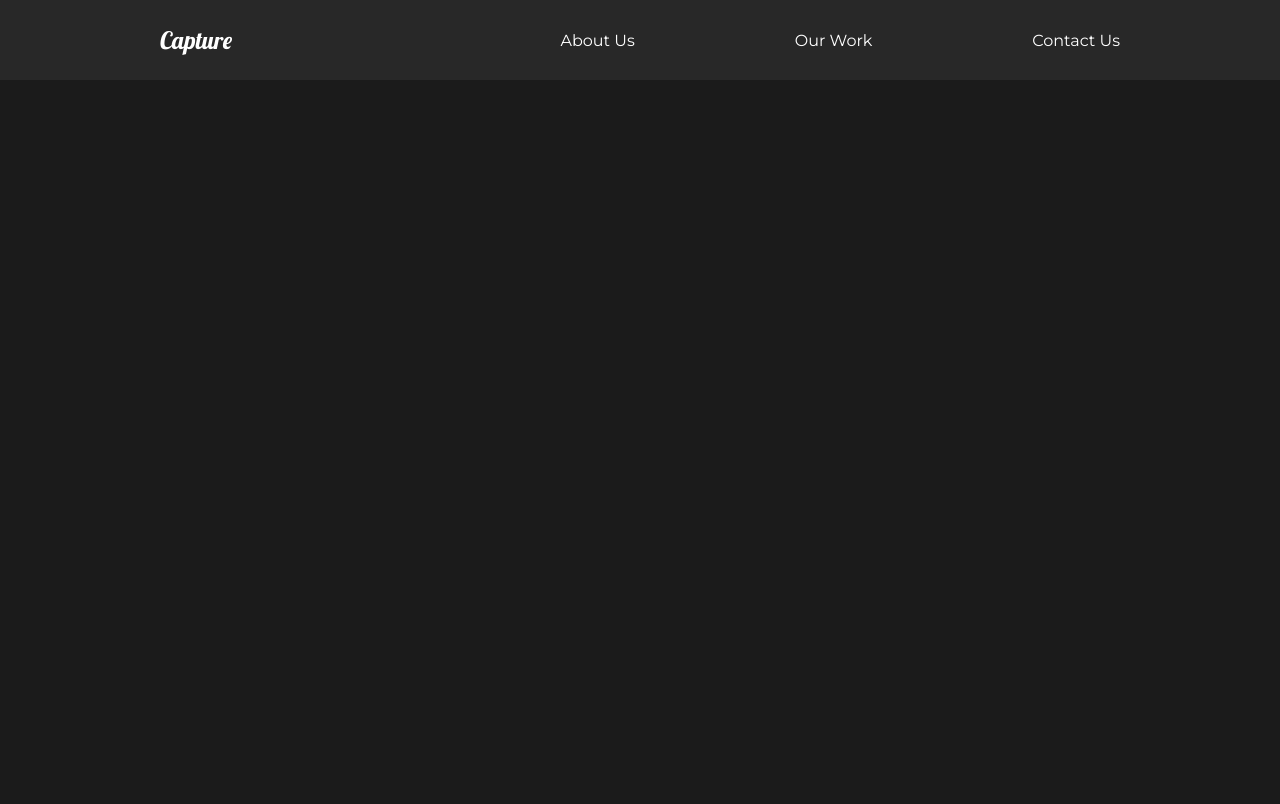
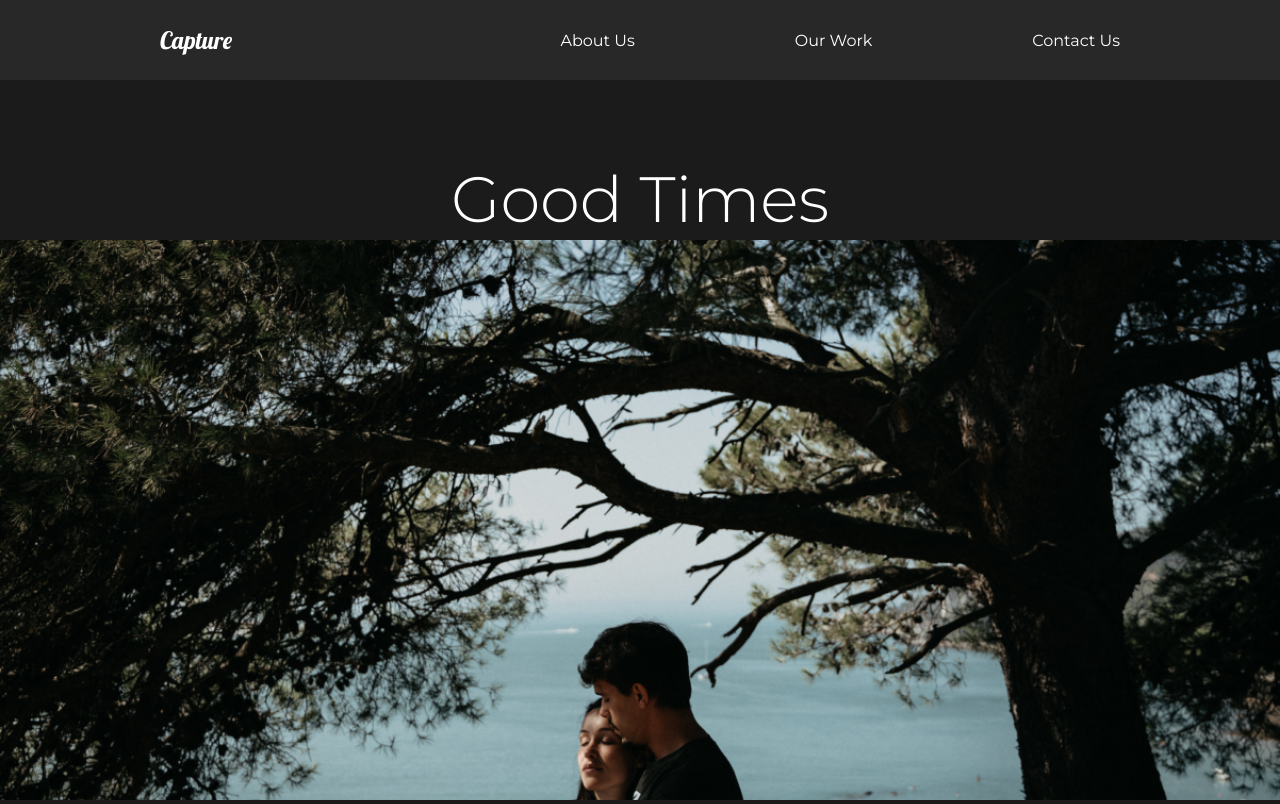
Before and after one commit to IoanLT/Portfolio, a React (Create React App) app: page /work/good-times in a window 1280 px wide. Built offline with nearby package versions, Linux system fonts and the light colour scheme.

Commit message:
adding movieDetail and movieState components

```diff
--- a/src/App.js
+++ b/src/App.js
@@ -5,6 +5,7 @@
 import AboutUs from "./pages/AboutUs";
 import OurWork from "./pages/OurWork";
 import ContactUs from "./pages/ContactUs";
+import MovieDetail from "./pages/MovieDetail";
 // Router
 import { Switch, Route } from 'react-router-dom';
 
@@ -16,9 +17,27 @@
       <Header />
 
       <Switch>
-        <Route exact path="/" render={(props) => <AboutUs {...props} />} />
-        <Route path="/our-work" render={(props) => <OurWork {...props} />} />
-        <Route path="/contact-us" render={(props) => <ContactUs {...props} />} />
+        {/* <Route exact path="/" render={(props) => <AboutUs {...props} />} />
+        <Route exact path="/our-work" render={(props) => <OurWork {...props} />} />
+        <Route exact path="/work/:id" render={(props) => <MovieDetail {...props} />} />
+        <Route exact path="/contact-us" render={(props) => <ContactUs {...props} />} />  */}
+
+        <Route exact path="/">
+          <AboutUs />
+        </Route>
+
+        <Route path="/our-work">
+          <OurWork />
+        </Route>
+
+        <Route path="/work/:id">
+          <MovieDetail />
+        </Route>
+
+        <Route path="/contact-us">
+          <ContactUs />
+        </Route>
+
       </Switch>
     </div>
   )
--- /dev/null
+++ b/src/movieState.js
@@ -0,0 +1,81 @@
+//Import Images
+import athlete from "./assets/athlete-small.png";
+import goodtimes from "./assets/goodtimes-small.png";
+import theracer from "./assets/theracer-small.png";
+import athlete2 from "./assets/athlete2.png";
+import goodtimes2 from "./assets/good-times2.jpg";
+import theracer2 from "./assets/the-racer2.jpg";
+
+export const MovieState = () => {
+  return [
+    {
+      title: "The Athlete",
+      mainImg: athlete,
+      secondaryImg: athlete2,
+      url: "/work/the-athlete",
+      awards: [
+        {
+          title: "Truly A masterpiece",
+          description:
+            "“Lorem Ipsum is simply dummy text of the printing and typesetting industry.”",
+        },
+        {
+          title: "Fresh look on a brutal sport.",
+          description:
+            "“Lorem Ipsum is simply dummy text of the printing and typesetting industry.”",
+        },
+        {
+          title: "It’s okay lmao.",
+          description:
+            "“Lorem Ipsum is simply dummy text of the printing and typesetting industry.”",
+        },
+      ],
+    },
+    {
+      title: "Good Times",
+      mainImg: goodtimes,
+      url: "/work/good-times",
+      secondaryImg: goodtimes2,
+      awards: [
+        {
+          title: "Truly A masterpiece",
+          description:
+            "“Lorem Ipsum is simply dummy text of the printing and typesetting industry.”",
+        },
+        {
+          title: "Fresh look on a brutal sport.",
+          description:
+            "“Lorem Ipsum is simply dummy text of the printing and typesetting industry.”",
+        },
+        {
+          title: "It’s okay lmao.",
+          description:
+            "“Lorem Ipsum is simply dummy text of the printing and typesetting industry.”",
+        },
+      ],
+    },
+    {
+      title: "The Racer",
+      mainImg: theracer,
+      url: "/work/the-racer",
+      secondaryImg: theracer2,
+      awards: [
+        {
+          title: "Truly A masterpiece",
+          description:
+            "“Lorem Ipsum is simply dummy text of the printing and typesetting industry.”",
+        },
+        {
+          title: "Fresh look on a brutal sport.",
+          description:
+            "“Lorem Ipsum is simply dummy text of the printing and typesetting industry.”",
+        },
+        {
+          title: "It’s okay lmao.",
+          description:
+            "“Lorem Ipsum is simply dummy text of the printing and typesetting industry.”",
+        },
+      ],
+    },
+  ];
+};
--- /dev/null
+++ b/src/pages/MovieDetail.js
@@ -0,0 +1,58 @@
+import React, { useState, useEffect } from 'react';
+import styled from 'styled-components';
+import { useHistory } from 'react-router-dom';
+import { MovieState } from '../movieState';
+
+const MovieDetail = () => {
+    const history = useHistory();
+    const url = history.location.pathname;
+    const [movies, setMovies] = useState(MovieState);
+    const [movie, setMovie] = useState(null);
+
+    console.log(MovieState);
+
+    useEffect(() => {
+        const currentMovie = movies.find(movieState => movieState.url === url);
+        console.log(currentMovie);
+        setMovie(currentMovie);
+    }, [movies, url]);
+
+    return (
+        <>
+            {movie && (
+                <Details>
+                    <Headline>
+                        <h2>{movie.title}</h2>
+                        <img src={movie.mainImg} alt="movie" />
+                    </Headline>
+                </Details>
+            )}
+        </>
+
+    )
+}
+
+const Details = styled.div`
+    color: #fff;
+`
+
+const Headline = styled.div`
+    min-height: 90vh;
+    padding-top: 20vh;
+    position: relative;
+
+    h2 {
+        position: absolute;
+        top: 10%;
+        left: 50%;
+        transform: translate(-50%, 10%);
+    }
+
+    img {
+        width: 100%;
+        height: 70vh;
+        object-fit: cover;
+    }
+`
+
+export default MovieDetail;
--- a/src/pages/OurWork.js
+++ b/src/pages/OurWork.js
@@ -11,21 +11,21 @@
             <Movie>
                 <h2>The Athlete</h2>
                 <div className="line"></div>
-                <Link>
+                <Link to="/work/the-athlete">
                     <img src={athlete} alt="boxer" />
                 </Link>
             </Movie>
             <Movie>
                 <h2>The Racer</h2>
                 <div className="line"></div>
-                <Link>
+                <Link to="/work/the-racer">
                     <img src={theracer} alt="racer" />
                 </Link>
             </Movie>
             <Movie>
                 <h2>Good times</h2>
                 <div className="line"></div>
-                <Link>
+                <Link to="/work/good-times">
                     <img src={goodtimes} alt="lovers" />
                 </Link>
             </Movie>
```
